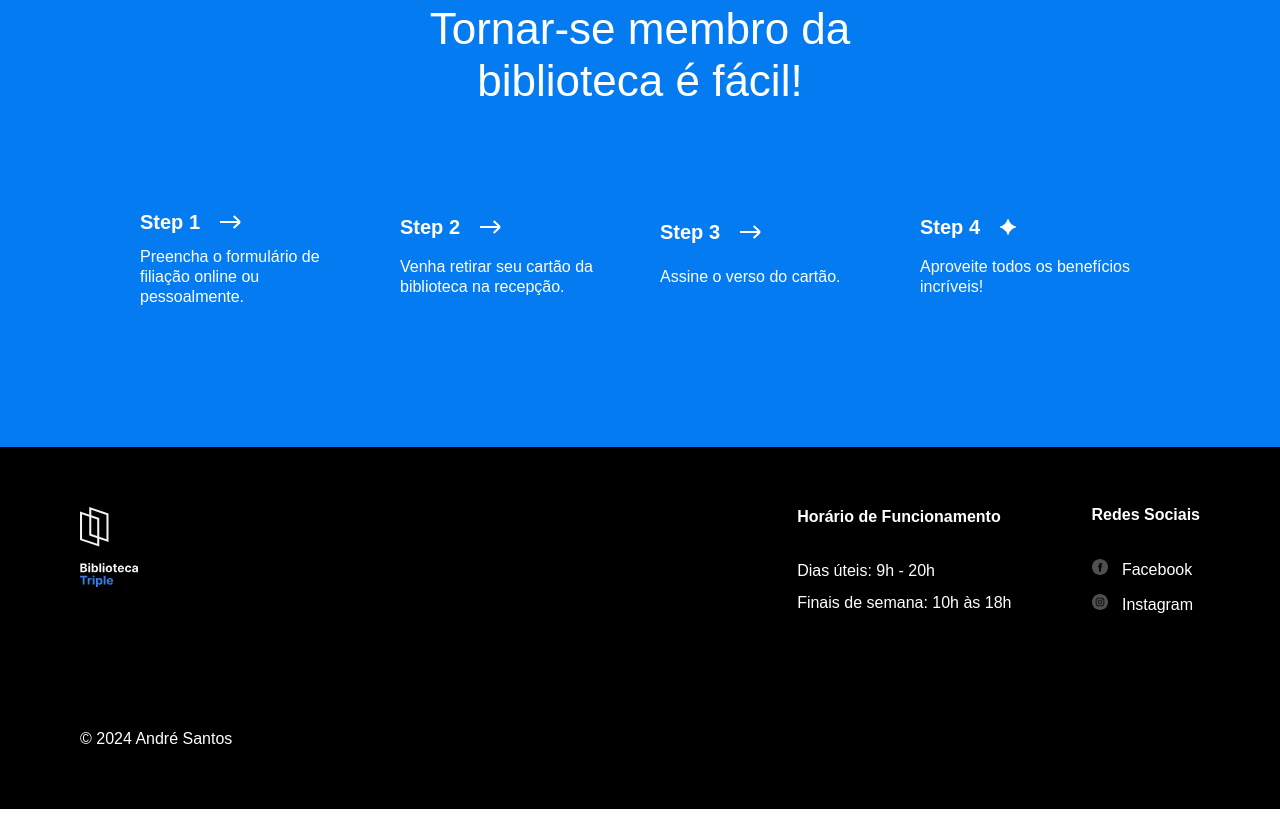
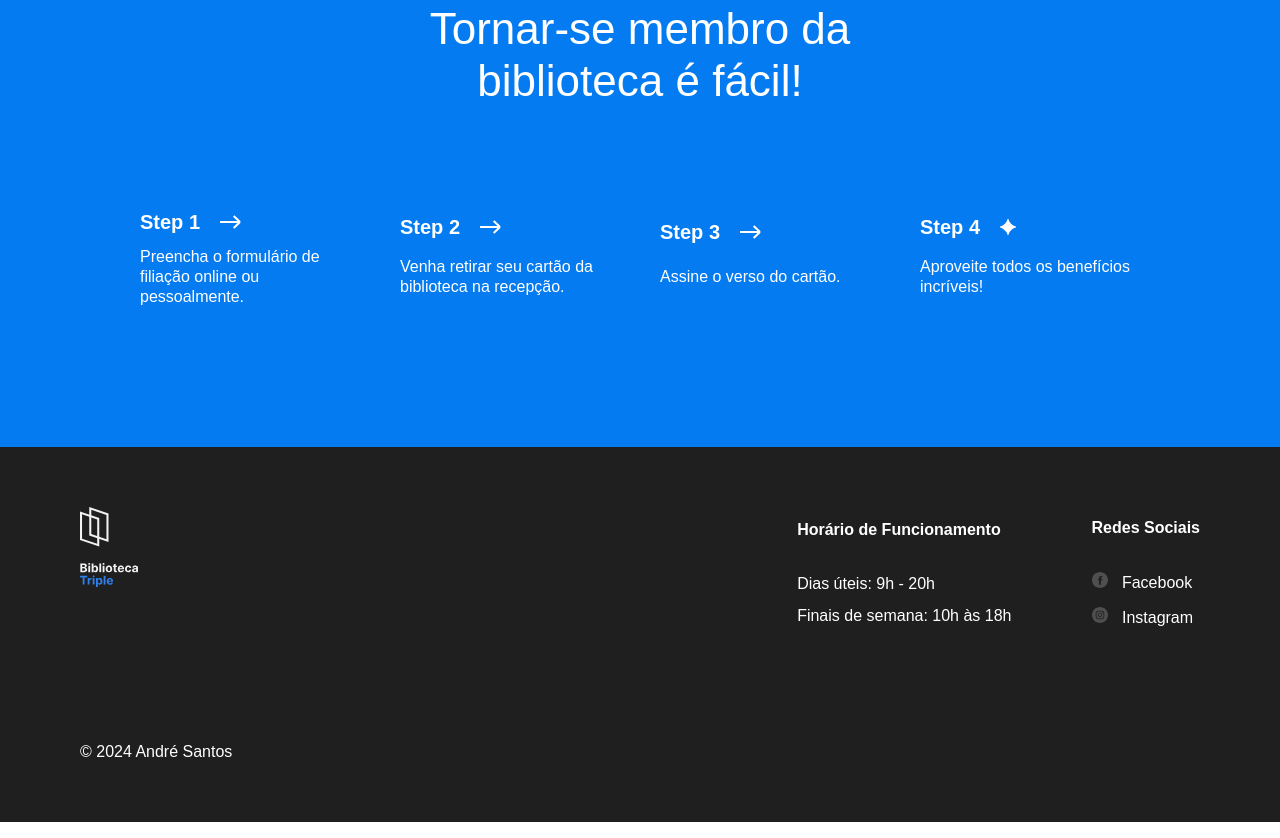
Before and after one commit to 22-andresantos/web_project_library, a plain HTML site: page index.html in a window 1280 px wide. Shown: the part 3087-3925 px from the top of the page. Drawn offline with Linux system fonts and the light colour scheme.

Commit message:
project_6

```diff
--- a/index.html
+++ b/index.html
@@ -291,9 +291,9 @@
           </ul>
         </section>
 
-        <section>
-          <footer class="footer">
-            <section id="footer" class="footer__columns">
+        <section class="footer">
+          <footer id="footer">
+            <section class="footer__columns">
               <div class="footer__column">
                 <img
                   src="./images/logo_white.svg"
--- a/styles/style.css
+++ b/styles/style.css
@@ -338,7 +338,7 @@
 
 .footer {
   box-sizing: border-box;
-  background-color: #000000;
+  background-color: #1f1f1f;
   color: #ffffff;
 }
 
@@ -371,7 +371,7 @@
 
 .footer__column-heading {
   padding-bottom: 20px;
-  margin-top: 0;
+
   font-size: 16px;
 }
 
```
